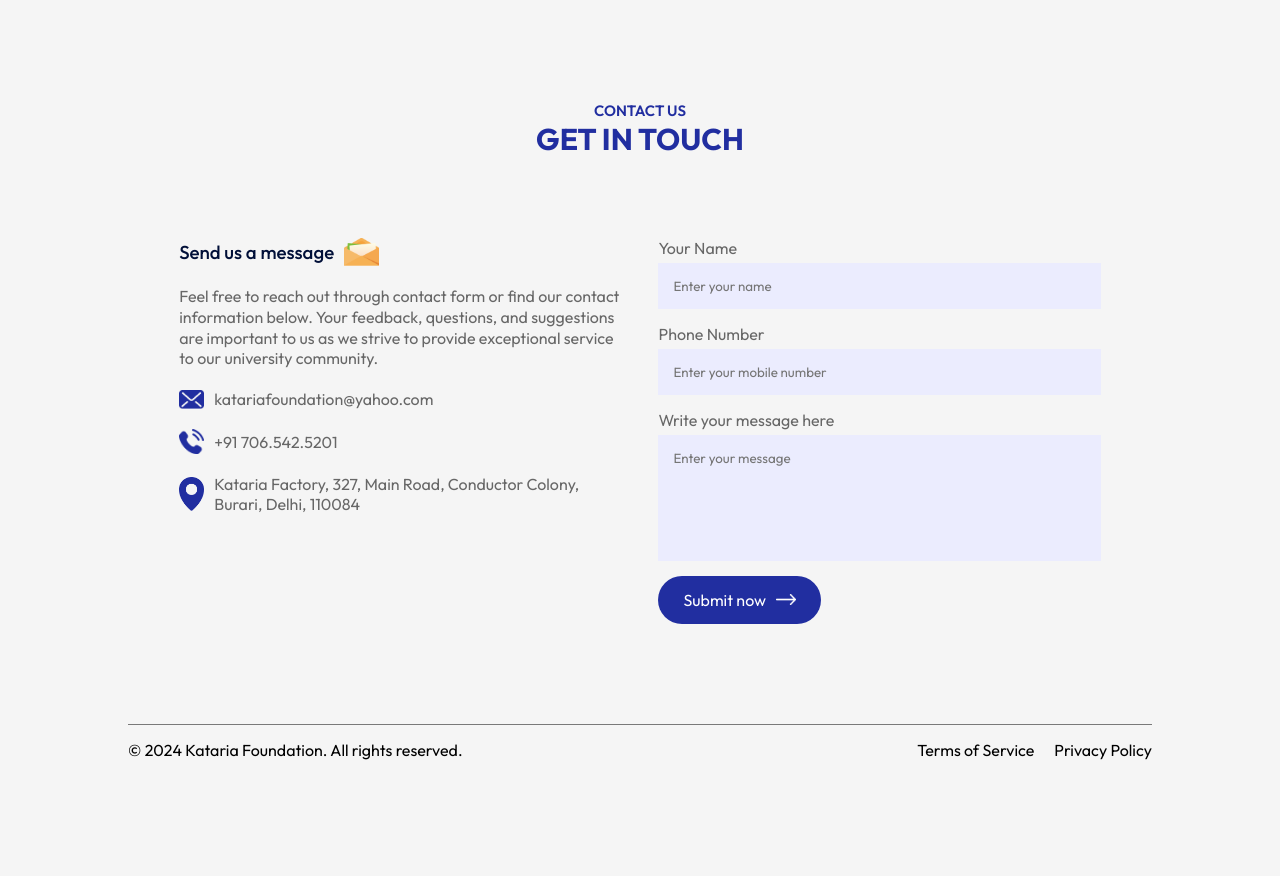
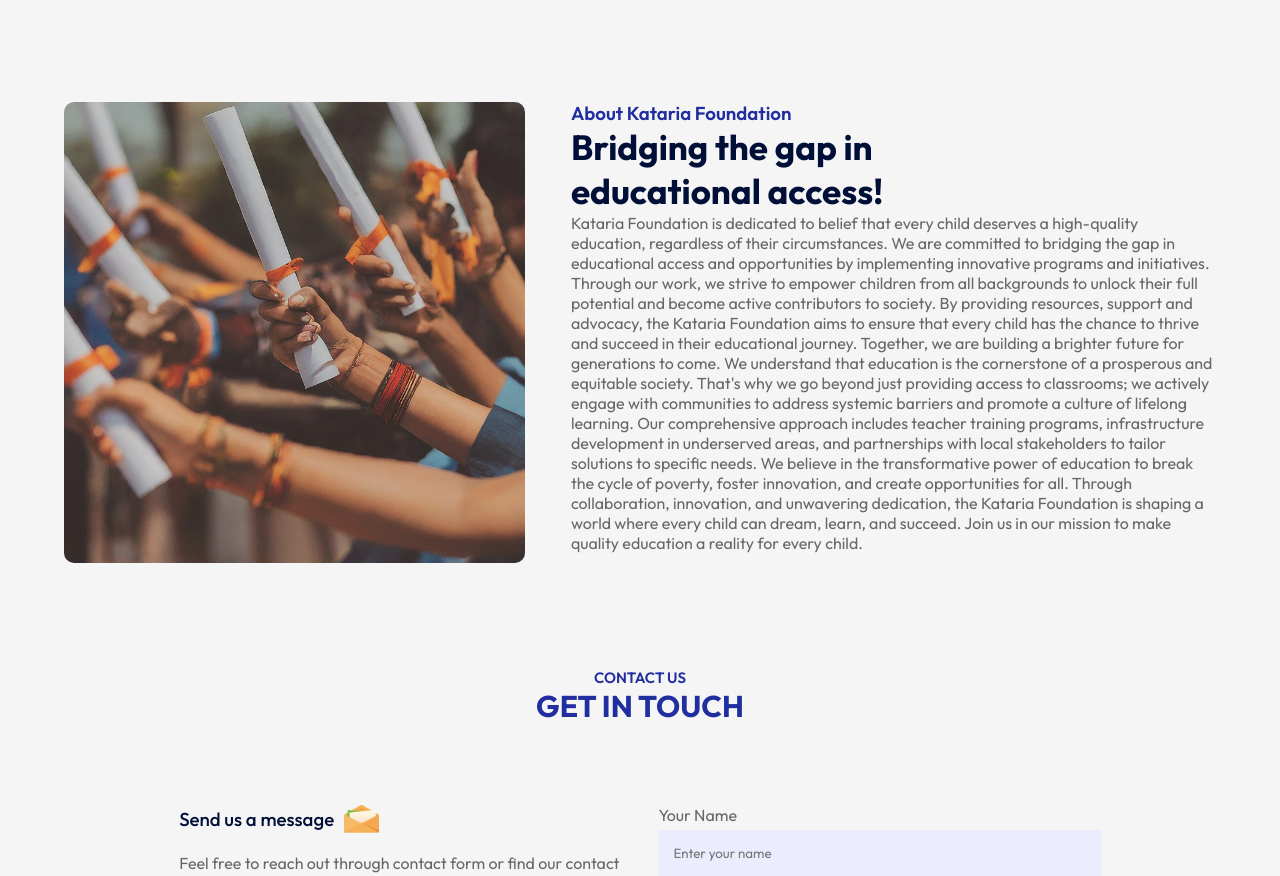
Before and after one commit to vhmanoj/katariafoundation, a React (Vite) app: page / in a window 1280 px wide. Shown: the part 1364-2240 px from the top of the page. Before the commit the page ends 2149 px from the top, so only its background shows below. Built offline with nearby package versions, Linux system fonts and the light colour scheme.

Commit message:
minor bug

```diff
--- a/src/App.jsx
+++ b/src/App.jsx
@@ -13,6 +13,7 @@
       <Navbar/>
       <Hero/>
       <Programs/>
+      <About/>
       <div className='container'>
         <Title subTitle='Contact Us' title='Get in Touch'/>
       <Contact/>
--- a/src/components/Hero/hero.jsx
+++ b/src/components/Hero/hero.jsx
@@ -11,7 +11,7 @@
         <p>
         We understand that education is the cornerstone of a prosperous and equitable society. That's why we go beyond just providing access to classrooms
         </p>
-        <Link to='about' smooth={true} offset={-100} duration={500}><button className='btn'>Explore More <img src={dark_arrow} alt="" /></button></Link>
+        <Link to='about' smooth={true} offset={-100} duration={500}><button className='btn'>Explore More <img src={dark_arrow} /></button></Link>
       </div>
     </div>
   )
```
